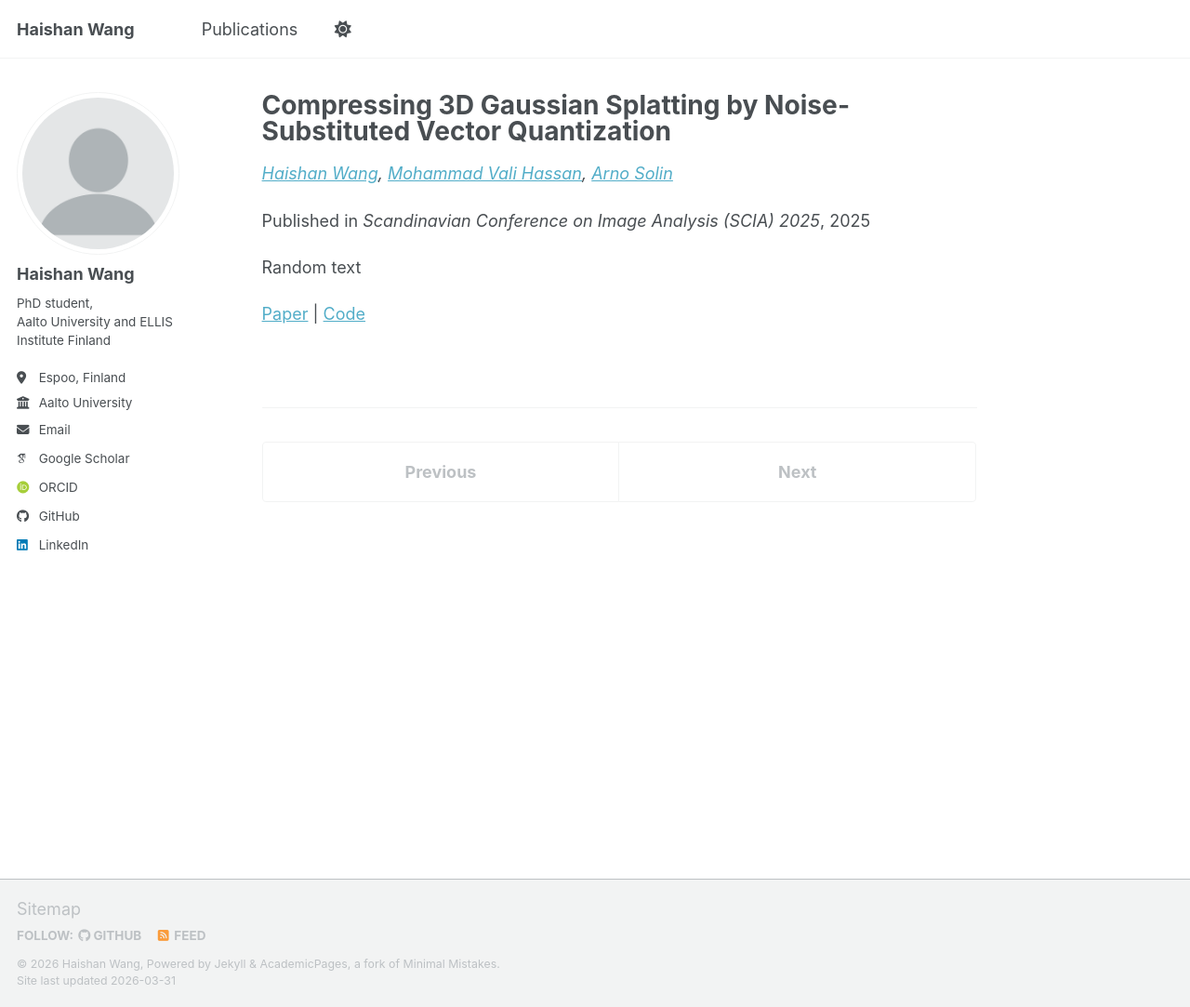
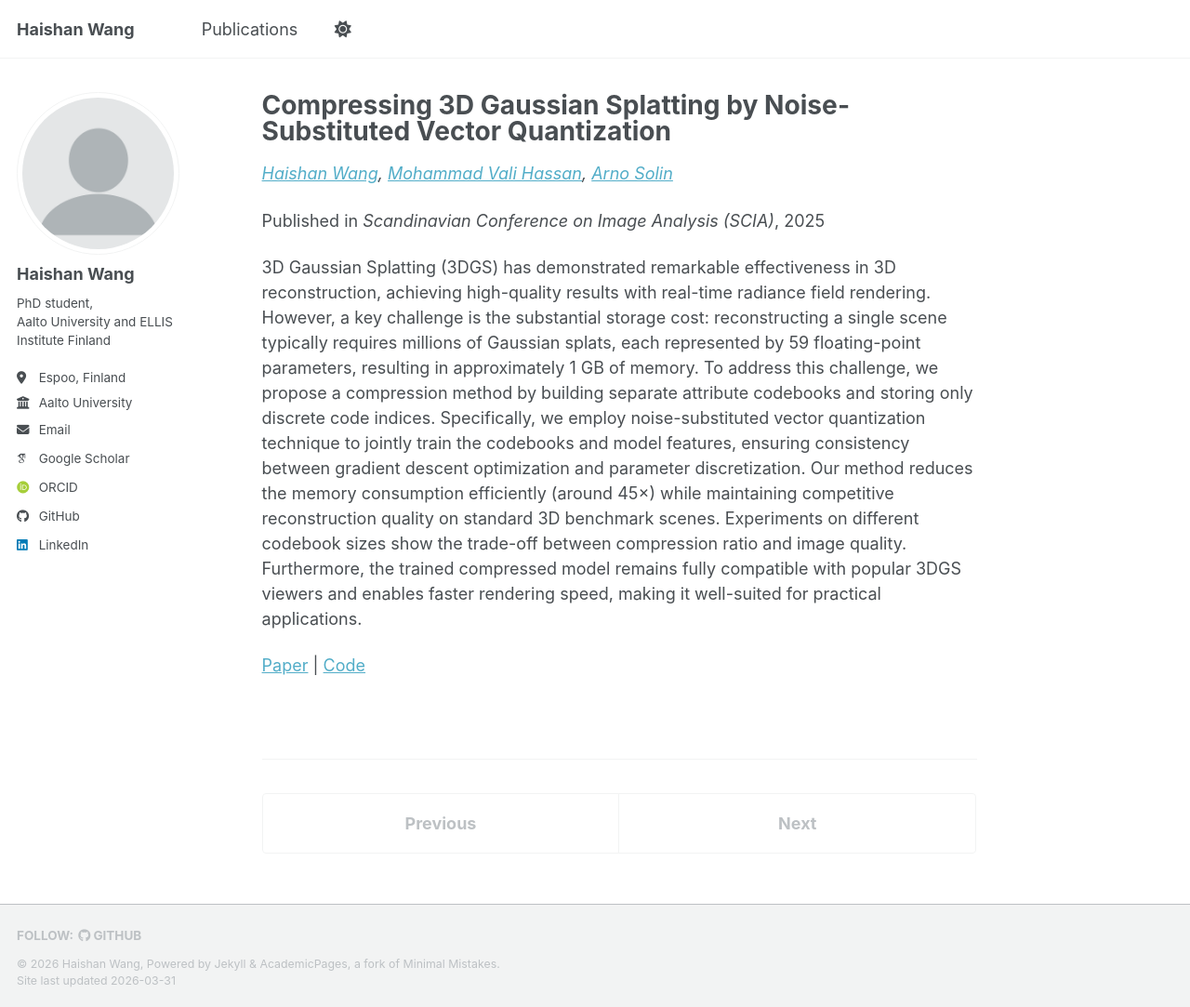
Before and after one commit to haishan-wang/haishan-wang.github.io, a Jekyll site: the page built from _publications/2025-04-03-paper-nsvqgs-1.md, in a window 1280 px wide and 1083 px high. Shown: the whole window at 93% size. Built offline with Jekyll 4.4.1, drawn with Linux system fonts in a browser that asks for light colours; some web fonts are replaced; a script bundle is joined from its source files by our own code; library files that are not in the unit come from our copies.

Commit message:
update footer

```diff
--- a/_config.yml
+++ b/_config.yml
@@ -310,7 +310,7 @@ plugins:
   - jekyll-feed
   - jekyll-gist
   - jekyll-paginate
-  # - jekyll-sitemap
+  - jekyll-sitemap
   - jekyll-redirect-from
   - jemoji
 
@@ -319,7 +319,7 @@ whitelist:
   - jekyll-feed
   - jekyll-gist
   - jekyll-paginate
-  # - jekyll-sitemap
+  - jekyll-sitemap
   - jekyll-redirect-from
   - jemoji
 
--- a/_includes/footer.html
+++ b/_includes/footer.html
@@ -12,9 +12,9 @@
     {% if site.author.bitbucket %}
       <li><a href="https://bitbucket.org/{{ site.author.bitbucket }}"><i class="fab fa-bitbucket" aria-hidden="true"></i> Bitbucket</a></li>
     {% endif %}
-    {% if site.atom_feed.hide != true %}
+    <!-- {% if site.atom_feed.hide != true %}
     <li><a href="{% if site.atom_feed.path %}{{ site.atom_feed.path }}{% else %}{{ base_path }}/feed.xml{% endif %}"><i class="fa fa-fw fa-rss-square" aria-hidden="true"></i> {{ site.data.ui-text[site.locale].feed_label | default: "Feed" }}</a></li>
-    {% endif %}
+    {% endif %} -->
   </ul>
 </div>
 {% endif %}
--- a/_includes/footer/custom.html
+++ b/_includes/footer/custom.html
@@ -1,6 +1,6 @@
 <!-- start custom footer snippets -->
 
-<a href="/sitemap/">Sitemap</a>
+<!-- <a href="/sitemap/">Sitemap</a> -->
 
 <!-- Support for MatJax -->
 <script defer src="https://cdnjs.cloudflare.com/polyfill/v3/polyfill.min.js?features=es6"></script>
--- a/_publications/2025-04-03-paper-nsvqgs-1.md
+++ b/_publications/2025-04-03-paper-nsvqgs-1.md
@@ -5,7 +5,7 @@ category: conferences
 permalink: /publication/2025-04-03-paper-nsvqgs-1
 excerpt: 'Create codebooks to store 3DGS features via vector quantization'
 date: 2025-04-03
-venue: 'Scandinavian Conference on Image Analysis (SCIA) 2025'
+venue: 'Scandinavian Conference on Image Analysis (SCIA)'
 paperurl: 'https://arxiv.org/abs/2504.03059'
 githuburl: 'https://github.com/AaltoML/nsvqgs'
 authors:
@@ -17,4 +17,4 @@ authors:
     url: "https://users.aalto.fi/~asolin/"
 ---
 
-Random text
+3D Gaussian Splatting (3DGS) has demonstrated remarkable effectiveness in 3D reconstruction, achieving high-quality results with real-time radiance field rendering. However, a key challenge is the substantial storage cost: reconstructing a single scene typically requires millions of Gaussian splats, each represented by 59 floating-point parameters, resulting in approximately 1 GB of memory. To address this challenge, we propose a compression method by building separate attribute codebooks and storing only discrete code indices. Specifically, we employ noise-substituted vector quantization technique to jointly train the codebooks and model features, ensuring consistency between gradient descent optimization and parameter discretization. Our method reduces the memory consumption efficiently (around 45×) while maintaining competitive reconstruction quality on standard 3D benchmark scenes. Experiments on different codebook sizes show the trade-off between compression ratio and image quality. Furthermore, the trained compressed model remains fully compatible with popular 3DGS viewers and enables faster rendering speed, making it well-suited for practical applications.
```
